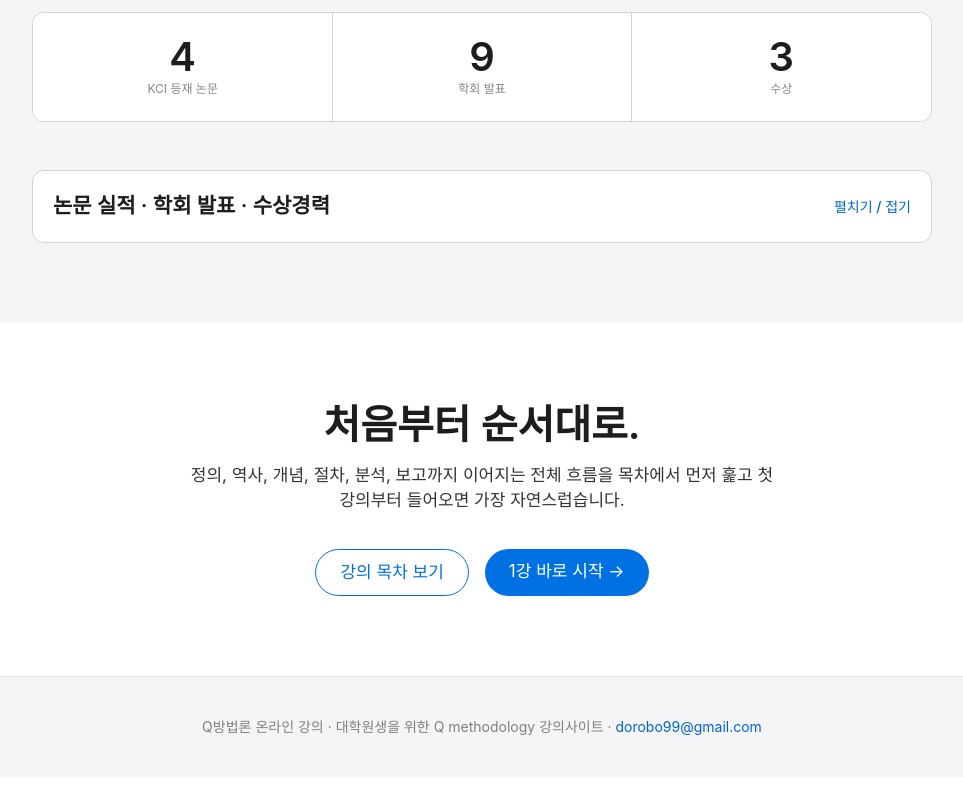
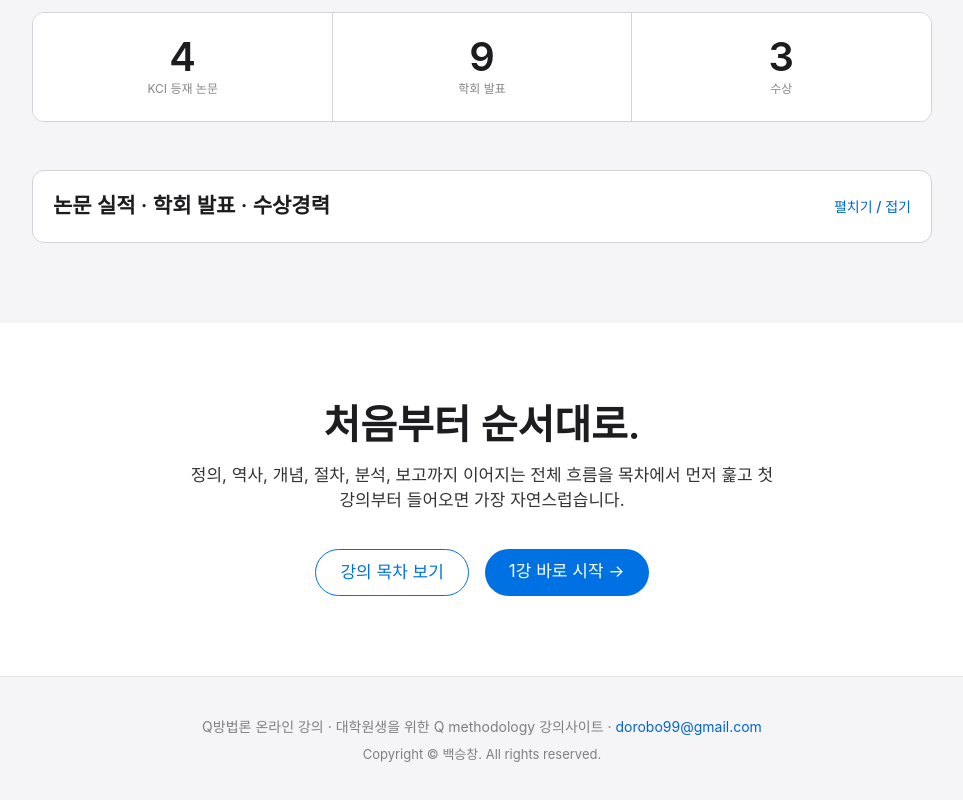
Before and after one commit to dorobo99-prog/q_Methology_Lesson, a Next.js app: page / in a window 1280 px wide. Shown: the part 1991-2791 px from the top of the page, without its empty margins (158-1121 px from the left). Before the commit the page ends 2768 px from the top, so only its background shows below. Built offline with nearby package versions, Linux system fonts and the light colour scheme.

Commit message:
add copyright

```diff
--- a/src/components/Footer.tsx
+++ b/src/components/Footer.tsx
@@ -17,6 +17,9 @@ export default function Footer() {
           dorobo99@gmail.com
         </a>
       </p>
+      <p className="mt-2" style={{ fontSize: "13px" }}>
+        Copyright © 백승창. All rights reserved.
+      </p>
     </footer>
   );
 }
```
